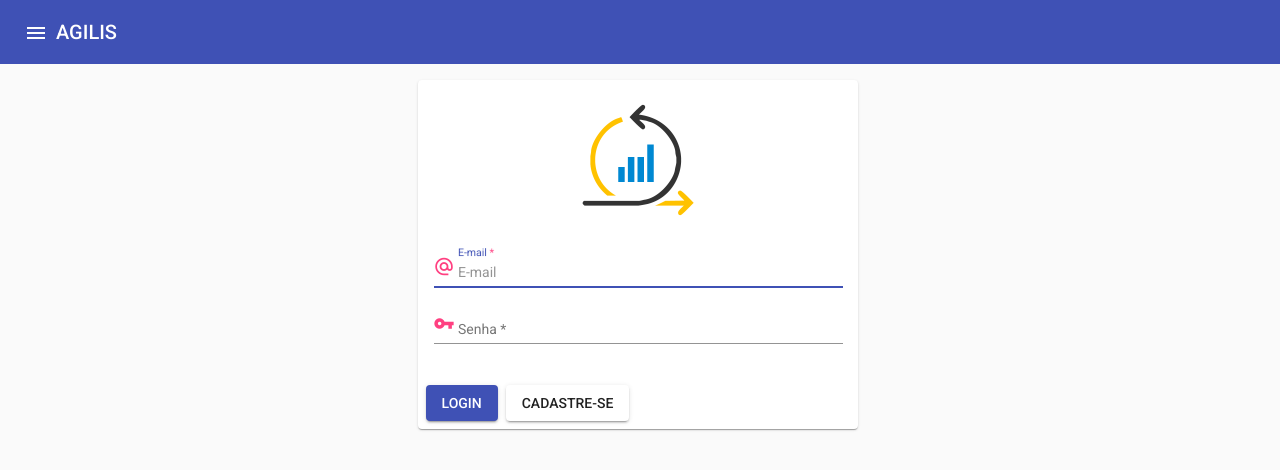
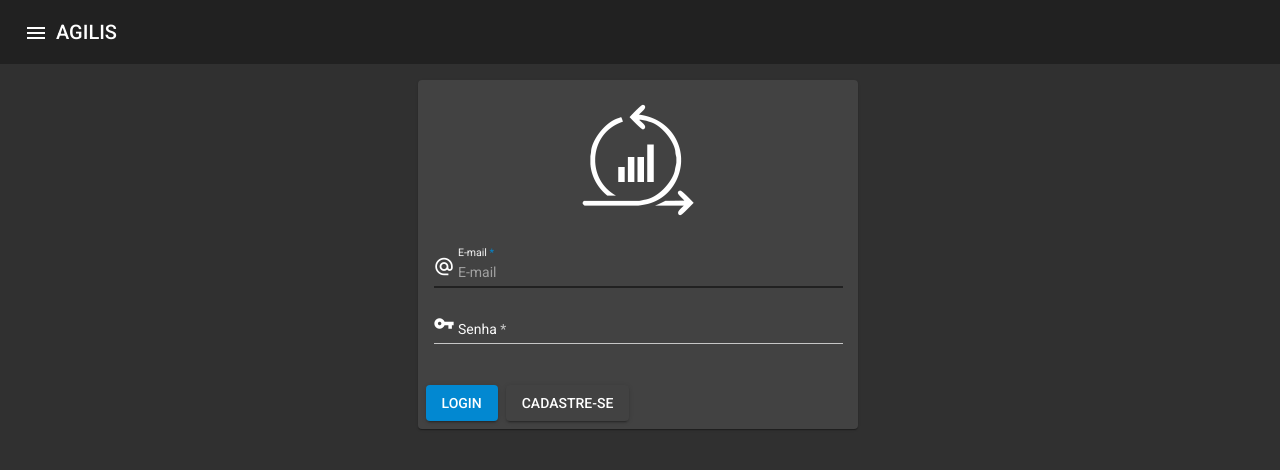
Before and after one commit to ddsdaniel/Agilis, an Angular app in the folder front-end/Agilis/: page /login in a window 1280 px wide. Shown: the top 470 px of the page. Built offline with nearby package versions, Linux system fonts and the light colour scheme.

Commit message:
mat-label color

```diff
--- a/front-end/Agilis/src/app/components/seguranca/login/login.component.html
+++ b/front-end/Agilis/src/app/components/seguranca/login/login.component.html
@@ -5,14 +5,14 @@
     <mat-card-content>
 
       <div class="logo">
-        <img src="../../../../assets/images/logo_light.png" alt="Logo do sistema" />
+        <img src="../../../../assets/images/logo_dark.png" alt="Logo do sistema" />
       </div>
 
       <mat-form-field class="full-width mt-4">
         <mat-label>E-mail</mat-label>
         <input matInput placeholder="E-mail" name="email" type="email" autofocus required>
         <div matPrefix fxLayout="row">
-          <mat-icon color="accent">alternate_email</mat-icon>
+          <mat-icon>alternate_email</mat-icon>
           &nbsp;
         </div>
       </mat-form-field>
@@ -21,7 +21,7 @@
         <mat-label>Senha</mat-label>
         <input matInput placeholder="Senha" name="password" type="password" required>
         <div matPrefix fxLayout="row">
-          <mat-icon color="accent">vpn_key</mat-icon>
+          <mat-icon>vpn_key</mat-icon>
           &nbsp;
         </div>
       </mat-form-field>
@@ -29,7 +29,7 @@
     </mat-card-content>
 
     <mat-card-actions>
-      <button mat-raised-button color="primary">Login</button>
+      <button mat-raised-button color="accent">Login</button>
       <button mat-raised-button>Cadastre-se</button>
     </mat-card-actions>
   </mat-card>
--- a/front-end/Agilis/src/index.html
+++ b/front-end/Agilis/src/index.html
@@ -9,7 +9,7 @@
   <link href="https://fonts.googleapis.com/css?family=Roboto:300,400,500&display=swap" rel="stylesheet">
   <link href="https://fonts.googleapis.com/icon?family=Material+Icons" rel="stylesheet">
 </head>
-<body>
+<body class="styles-theme">
   <app-root></app-root>
 </body>
 </html>
--- /dev/null
+++ b/front-end/Agilis/src/styles-theme.scss
@@ -0,0 +1,13 @@
+// define 3 theme color
+// mat-palette accepts $palette-name, main, lighter and darker variants
+$styles-theme-primary: mat-palette($mat-grey, 900);
+$styles-theme-text: mat-palette($mat-grey, 50);
+$styles-theme-accent: mat-palette($mat-light-blue, 700);
+$styles-theme-warn: mat-palette($mat-deep-orange, A200);
+
+// create theme (use mat-dark-theme for themes with dark backgrounds)
+$styles-theme: mat-dark-theme(
+    $styles-theme-primary,
+    $styles-theme-accent,
+    $styles-theme-warn
+);
--- a/front-end/Agilis/src/styles.scss
+++ b/front-end/Agilis/src/styles.scss
@@ -1,4 +1,18 @@
 /* You can add global styles to this file, and also import other style files */
+@import '~@angular/material/theming';
+
+// always include only once per project
+@include mat-core();
+
+// import our custom theme
+@import 'styles-theme.scss';
+
+// specify theme class eg: <body class="styles-theme"> ... </body>
+.styles-theme {
+
+  // use our theme with angular-material-theme mixin
+  @include angular-material-theme($styles-theme);
+}
 
 html,
 body {
@@ -19,6 +33,10 @@ body {
 
 .full-width {
   width: 100%;
+}
+
+mat-label {
+  color: mat-color($styles-theme-text);
 }
 
 // magin-----------------------------------------------
```
